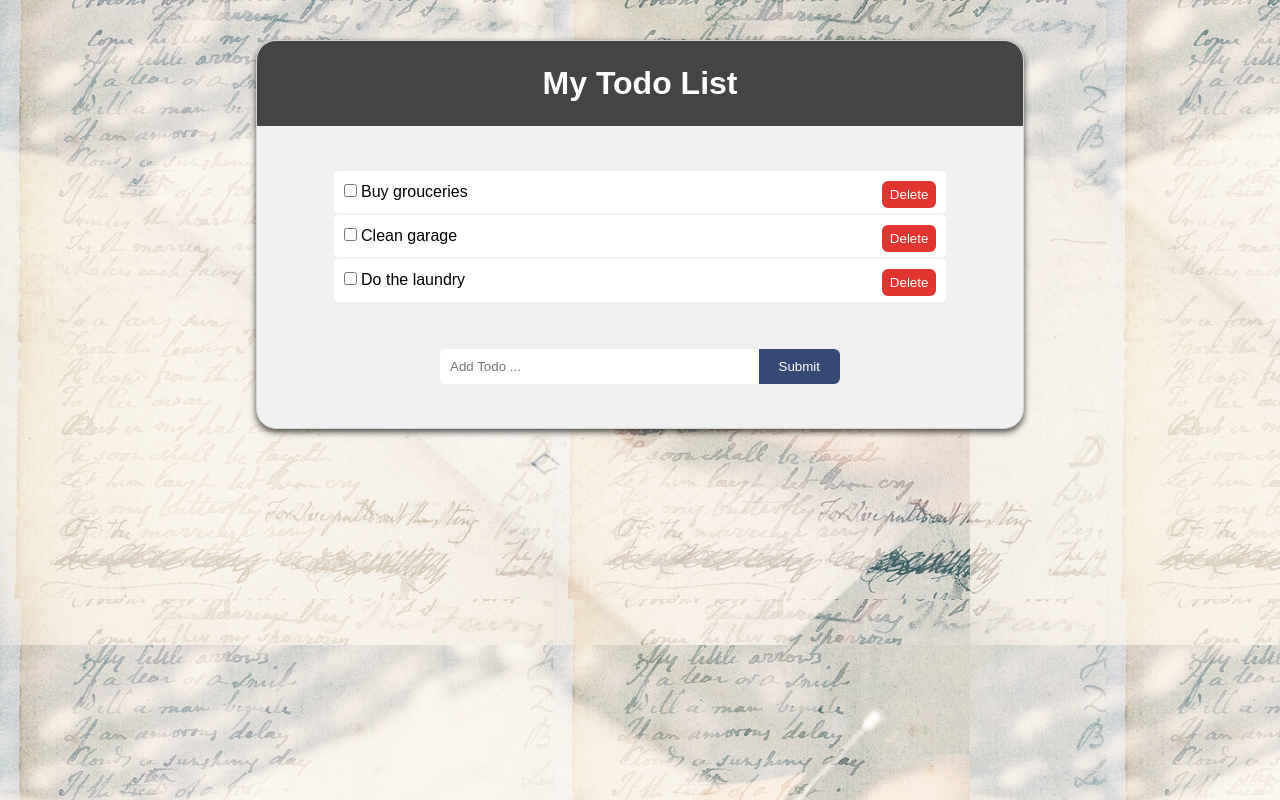
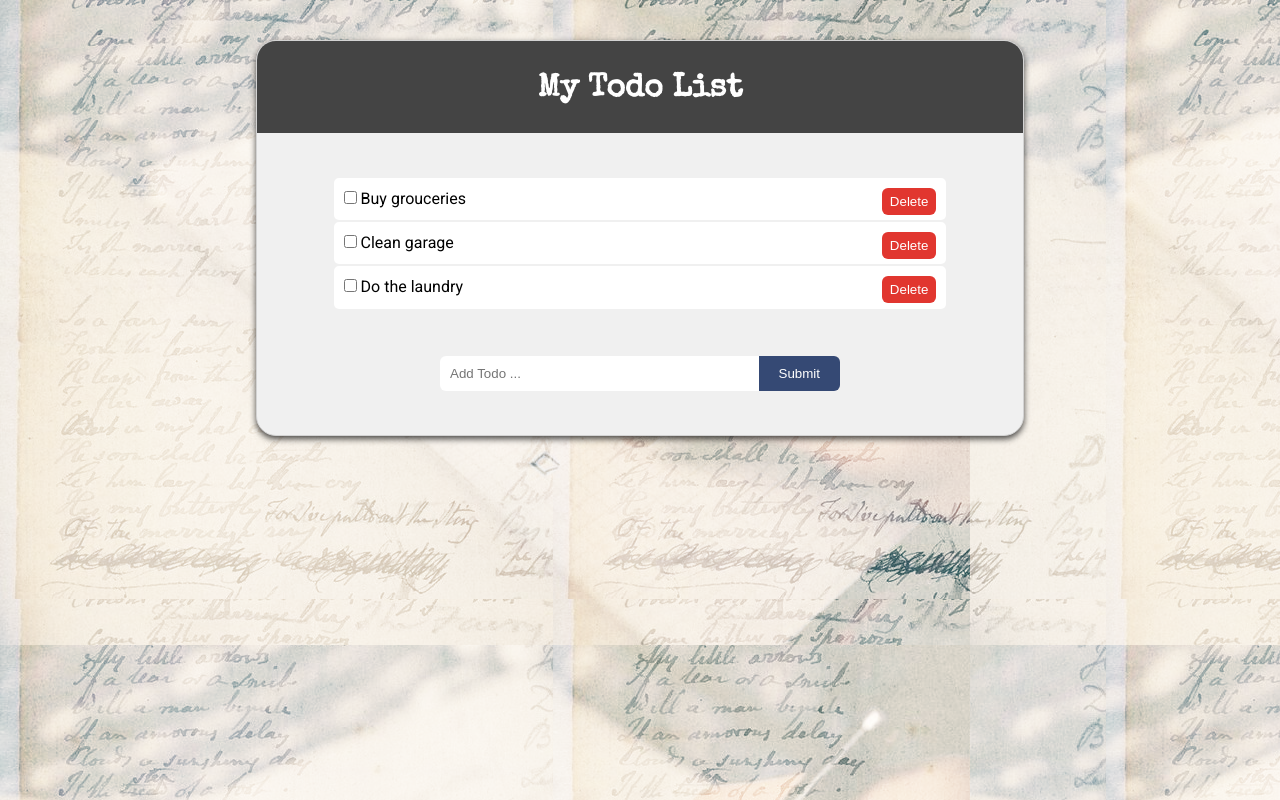
Before and after one commit to Digitaldoktorn/React_Todo_List, a React (Create React App) app: page / in a window 1280 px wide. Built offline with nearby package versions, Linux system fonts and the light colour scheme.

Commit message:
new fonts

```diff
--- a/public/index.html
+++ b/public/index.html
@@ -12,7 +12,10 @@
     <link rel="apple-touch-icon" href="logo192.png" />
 
     <link rel="manifest" href="%PUBLIC_URL%/manifest.json" />
-
+    <link
+      href="https://fonts.googleapis.com/css?family=Roboto|Special+Elite&display=swap"
+      rel="stylesheet"
+    />
     <title>My React Todo list</title>
   </head>
   <body>
--- a/src/App.css
+++ b/src/App.css
@@ -6,12 +6,16 @@
 
 body {
   text-align: left;
-  font-family: Arial, Helvetica, sans-serif;
+  font-family: "Roboto", sans-serif;
   line-height: 1.4;
   background-repeat: repeat;
   background-image: url("./img/553px-Blake_manuscript_-_Notebook_38_-_The_Fairy.jpg"),
     url("./img/4k-hand-note-pen-writing-wallpaper-preview.jpg");
   background-blend-mode: screen;
+}
+
+h1 {
+  font-family: "Special Elite", cursive;
 }
 
 .container {
--- a/src/components/layout/header.js
+++ b/src/components/layout/header.js
@@ -12,7 +12,8 @@
   backgroundColor: "#444",
   color: "#FFF",
   textAlign: "center",
-  padding: "20px"
+  padding: "20px",
+  paddingTop: "27px"
 };
 
 export default Header;
```
